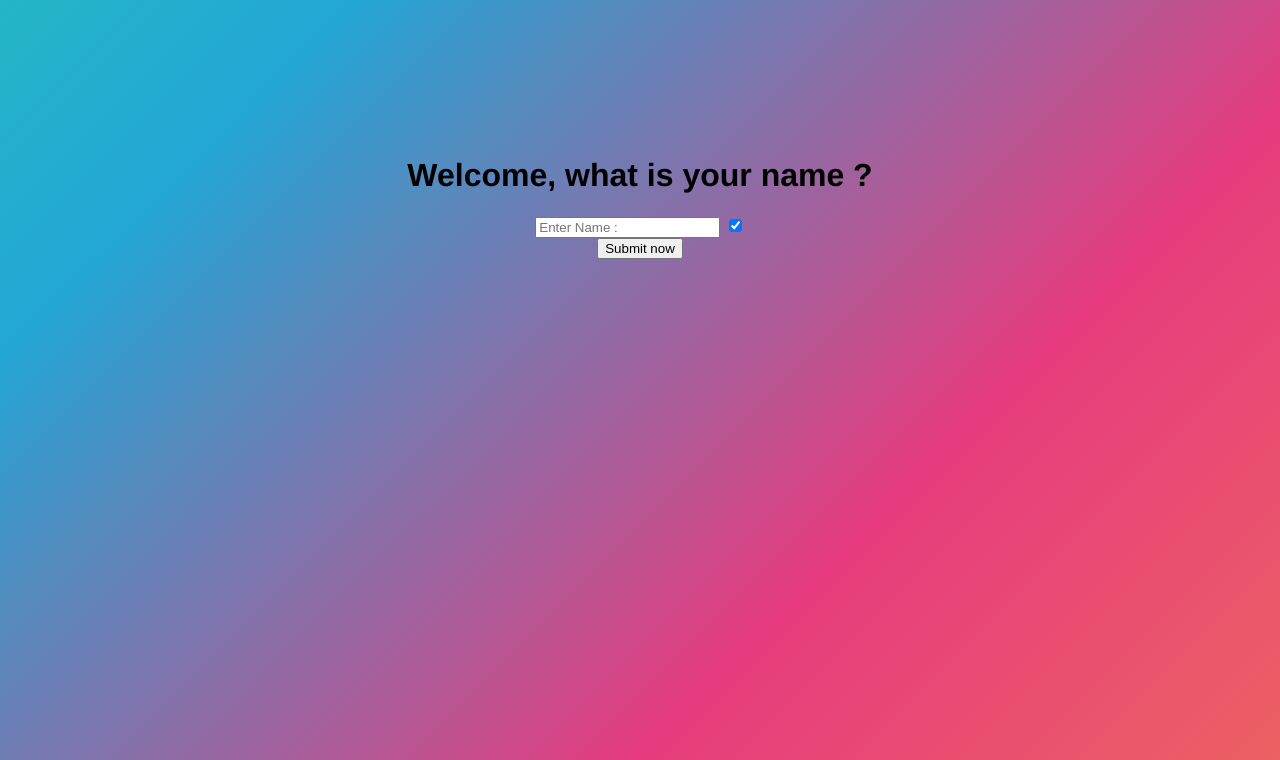
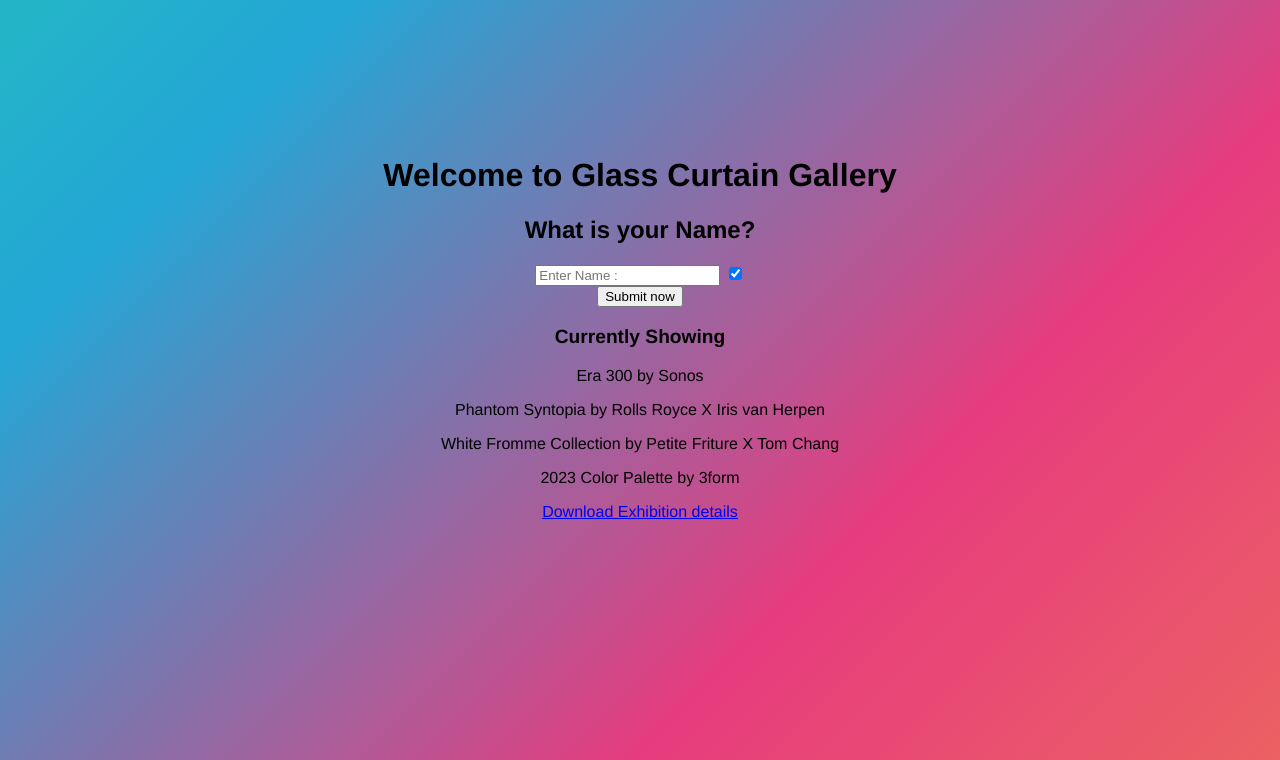
Before and after one commit to peterSanyo/foundations01, a Flask app: page /gallery in a window 1280 px wide. Shown: the top 760 px of the page. Run offline with Flask 2, Linux system fonts and the light colour scheme.

Commit message:
displaying objects on landing page, including donwload link for description-file, gitignore update

```diff
--- a/02_assessment/app.py
+++ b/02_assessment/app.py
@@ -1,4 +1,4 @@
-from flask import Flask, redirect, url_for, render_template
+from flask import Flask, redirect, url_for, render_template, send_file
 app = Flask(__name__)
 app.config.from_object("config")
 
@@ -19,7 +19,7 @@
     "image": "IMAGE OF ELEGANT LUXURY-CAR",
     "quote": ' "a state-of-the-art experience [...] by the forces of nature." ',
     "quoted":"Iris van Herpen",
-    "offerer":"Rolls Royce X iris van Herpen",
+    "offerer":"Rolls Royce X Iris van Herpen",
     "dimensions": "571x214x157 cm",
     "materials": "Leather, Fabric, Steel",
     "category":"Vehicle",
@@ -52,10 +52,57 @@
 # Landin-page, overview and downloadable material
 @app.route("/gallery")
 def landing():
-  return render_template("01_landing.html")
+  pieces = {
+  "era300" : {
+    "name": "Era 300",
+    "image": "IMAGE OF MINIMALIST SPEAKER",
+    "quote": ' "The most suffisticated product Sonos has built" ',
+    "quoted":"Dana Krieger, head of Sonos",
+    "offerer":"Sonos",
+    "dimensions": "30x20x10 cm",
+    "materials": "hard case plastic and wood",
+    "category":"Spatial home Audio",
+    "price": " 399$"
+    },
+    "phantom_syntopia" : {
+    "name": "Phantom Syntopia",
+    "image": "IMAGE OF ELEGANT LUXURY-CAR",
+    "quote": ' "a state-of-the-art experience [...] by the forces of nature." ',
+    "quoted":"Iris van Herpen",
+    "offerer":"Rolls Royce X Iris van Herpen",
+    "dimensions": "571x214x157 cm",
+    "materials": "Leather, Fabric, Steel",
+    "category":"Vehicle",
+    "price": "-"
+    },
+    "white_fromme" : {
+    "name": "White Fromme Collection",
+    "image": "IMAGE OF MINIMALISTIC SET OF INTERIOUR DESIGN CLASSIS",
+    "quote": ' "This design was inspired by the personal story of Tom Chung." ',
+    "quoted":"Petite Friture, French Design Brand",
+    "offerer":"Petite Friture X Tom Chang",
+    "dimensions": "-",
+    "materials": "Hardwearing Aluminium",
+    "category":"Exclusive Furniture",
+    "price": "-"
+    },
+    "color_palette" : {
+    "name": "2023 Color Palette",
+    "image": "IMAGE OF TRANSLUCENT GLASSSTRIPES OF A PASTELL COLOUR PALETTE",
+    "quote": ' "This collection allowed us to be more introspective about the meaning of colour in our lives." ',
+    "quoted":"Ryan Smith, chief creative of 3form",
+    "offerer":"3form",
+    "dimensions": "-",
+    "materials": "Varia, Chroma and Glass",
+    "category":"Modular Interiour Design ",
+    "price": "-"
+    },
+}
+
+  return render_template("01_landing.html", pieces=pieces)
 
 # Exhibit 1
-@app.route("/exhibit1")
+@app.route("/exhibit1", methods=["GET", "WRITE"])
 def product1():
   name="Paul"
   object=pieces["era300"]
@@ -126,5 +173,10 @@
   price=object["price"],
   )
 
+# download
+@app.route("/downloads")
+def exhibition():
+  return send_file("static/downloads/exhibition.txt", as_attachment=True)
+
 if __name__ == "__main__":
   app.run()
--- a/02_assessment/static/css/01_landing.css
+++ b/02_assessment/static/css/01_landing.css
@@ -15,6 +15,15 @@
     height: 50%;
 }
 
+h3  {
+  text-align: center;
+  font-size: larger;
+  color: black;
+}
+body p{
+text-align: center;
+}
+
 @keyframes gradient {
     0% {
         background-position: 0% 50%;
--- a/02_assessment/templates/01_landing.html
+++ b/02_assessment/templates/01_landing.html
@@ -10,7 +10,8 @@
 </head>
 
 <body>
-    <h1>Welcome, what is your name ?</h1>
+    <h1>Welcome to Glass Curtain Gallery</h1>
+    <h2>What is your Name?</h2>
     <form method="WRITE">
         <input type="text" id="tt" placeholder="Enter Name : ">
         <input type="checkbox" checked>
@@ -19,9 +20,20 @@
       <p id="demo"></p>
       </div>
 
+      <div class="menu">
+        <h3>Currently Showing</h3>
+        {% for slug, piece in pieces.items() %}
+            <p>{{piece["name"]}} by {{piece["offerer"]}}</p>
+        {% endfor %}
+      </div>
+      <a href="/downloads">Download Exhibition details</a>
+
+
 
 </body>
 
 
 
+
+
 </html>
```
Also changed, not shown: 02_assessment/static/downloads/exhibition.txt (added, +46 -0 lines), 1 other file.
